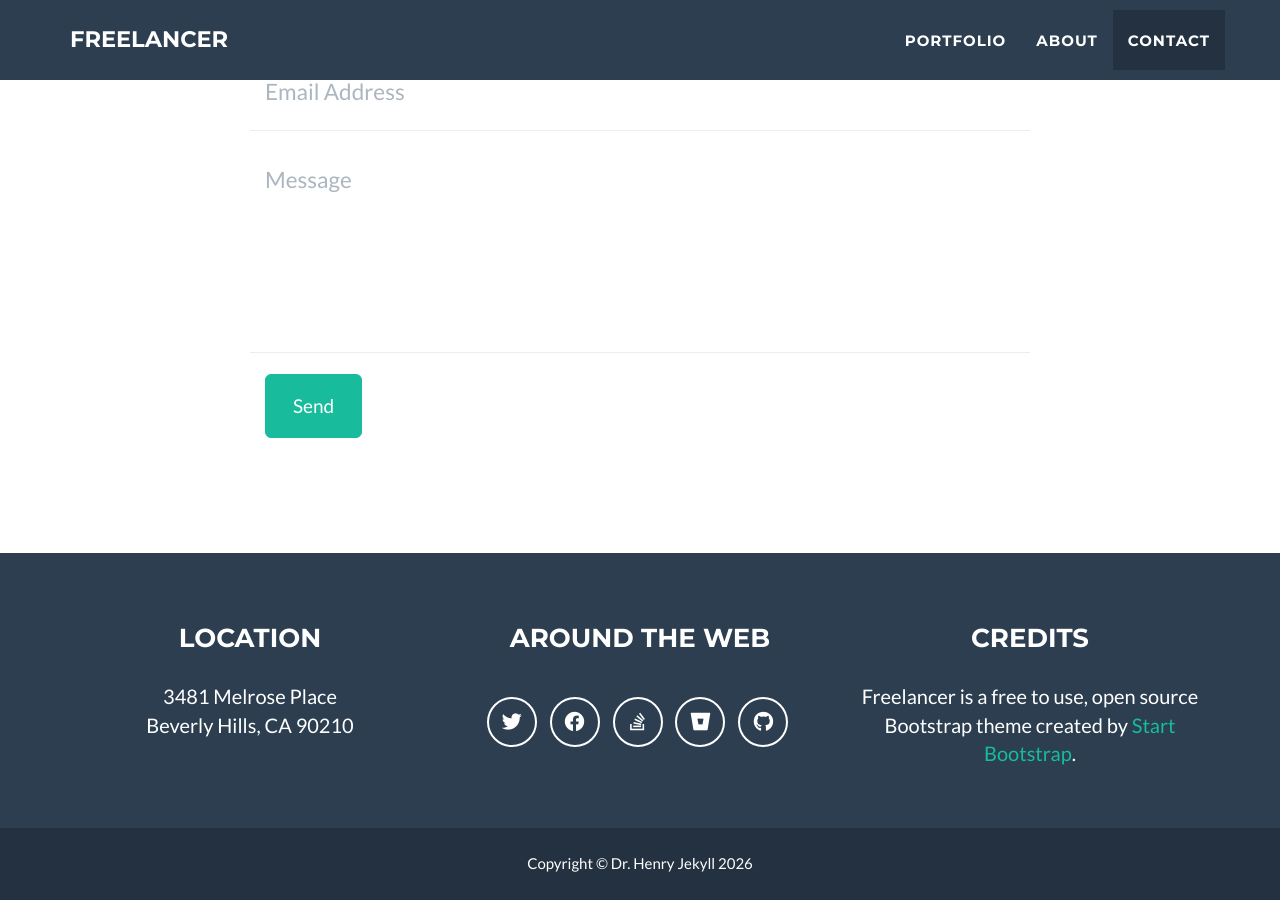
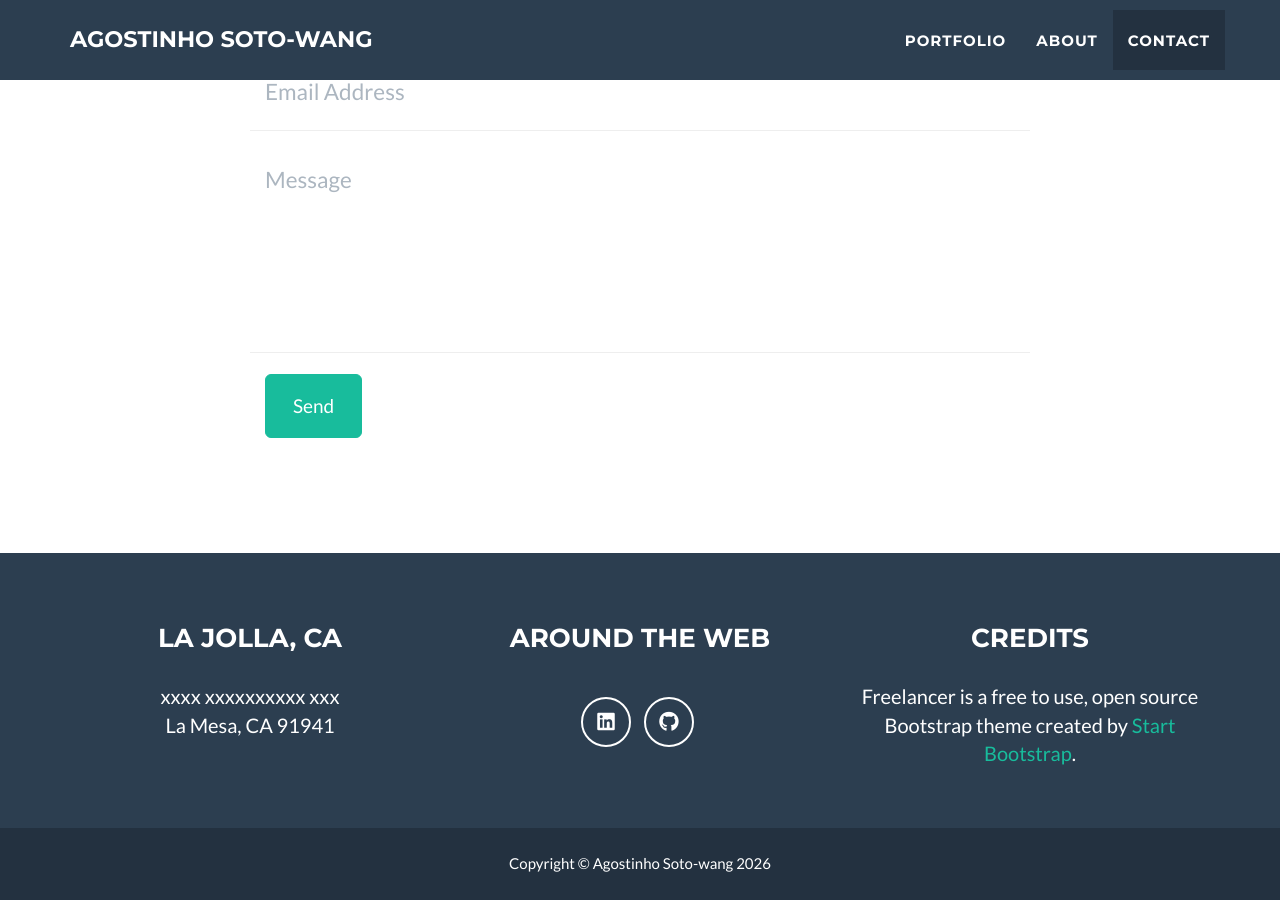
Before and after one commit to AgostinhoS/AgostinhoSW, a Jekyll site: the page built from _posts/2014-07-18-project-1.markdown, in a window 1280 px wide and 900 px high, scrolled down 3136 px. Built offline with Jekyll 4.4.1, drawn with Linux system fonts in a browser that asks for light colours; some of the changed text lies outside the part shown.

Commit message:
Update _config.yml

```diff
--- a/_config.yml
+++ b/_config.yml
@@ -1,11 +1,11 @@
 # Site settings
-title: Freelancer
-email: your-email@domain.com
-url: https://github.com/jeromelachaud/freelancer-theme
-description: "Write an awesome description for your new site here. You can edit this line in _config.yml. It will appear in your document head meta (for Google search results) and in your feed.xml site description."
-keywords: "your keywords, separated by commas"
-skills: "Web Developer - Graphic Artist - User Experience Designer"
-meta_author: LastName FirstName
+title: Agostinho Soto-wang
+email: asotowang@ucsd.edu
+url: https://github.com/AgostinhoSotowWang.github.io
+description: "I am a bioengineering student at UC San Diego with a focus in bioinformatics, intent on applying ML and deep learning models for driving both research and translational decisions. I have experience in quantitative microscopy and epigenomic analysis. My experience and passion lies in understanding the tumor microenvironment. In the Mechantransduction in Immune Network lab at UC San Diego and Moores Cancer Center, I have contributed to single cell time series analysis."
+keywords: "Machine Learning, Deep Learning, Oncology, Immunotherapy"
+skills: "Computational Biologist -- Data Scientist -- UCSD Student"
+meta_author: Soto-wang Agostinho
 
 # Google webmaster tools
 google_verify:
@@ -32,28 +32,22 @@ color:
 
 # Footer settings
 footer:
-  copyright: Dr. Henry Jekyll
-  location: Location
+  copyright: Agostinho Soto-wang
+  location: La Jolla, CA
   social: Around the Web
   credits: Credits
 
 # Social networks usernames (many more available: google-plus, flickr, dribbble, pinterest, instagram, tumblr, linkedin, etc.)
 social:
-  - title: twitter
-    url: http://twitter.com/jekyllrb
-  - title: facebook
-    url:
-  - title: stack-overflow
-    url: http://stackoverflow.com/questions/tagged/jekyll
-  - title: bitbucket
-    url: http://bitbucket.org/jekyll
+  - title: linkedin
+    url: https://www.linkedin.com/in/agostinho-s-w/
   - title: github
-    url: http://github.com/jekyll
+    url: https://github.com/AgostinhoS?tab=repositories
 
 # Postal address (add as many lines as necessary)
 address:
-  - line: 3481 Melrose Place
-  - line: Beverly Hills, CA 90210
+  - line: xxxx xxxxxxxxxx xxx
+  - line: La Mesa, CA 91941
 
 # Credits content
 credits: 'Freelancer is a free to use, open source Bootstrap theme created by <a href="http://startbootstrap.com">Start Bootstrap</a>.'
```
